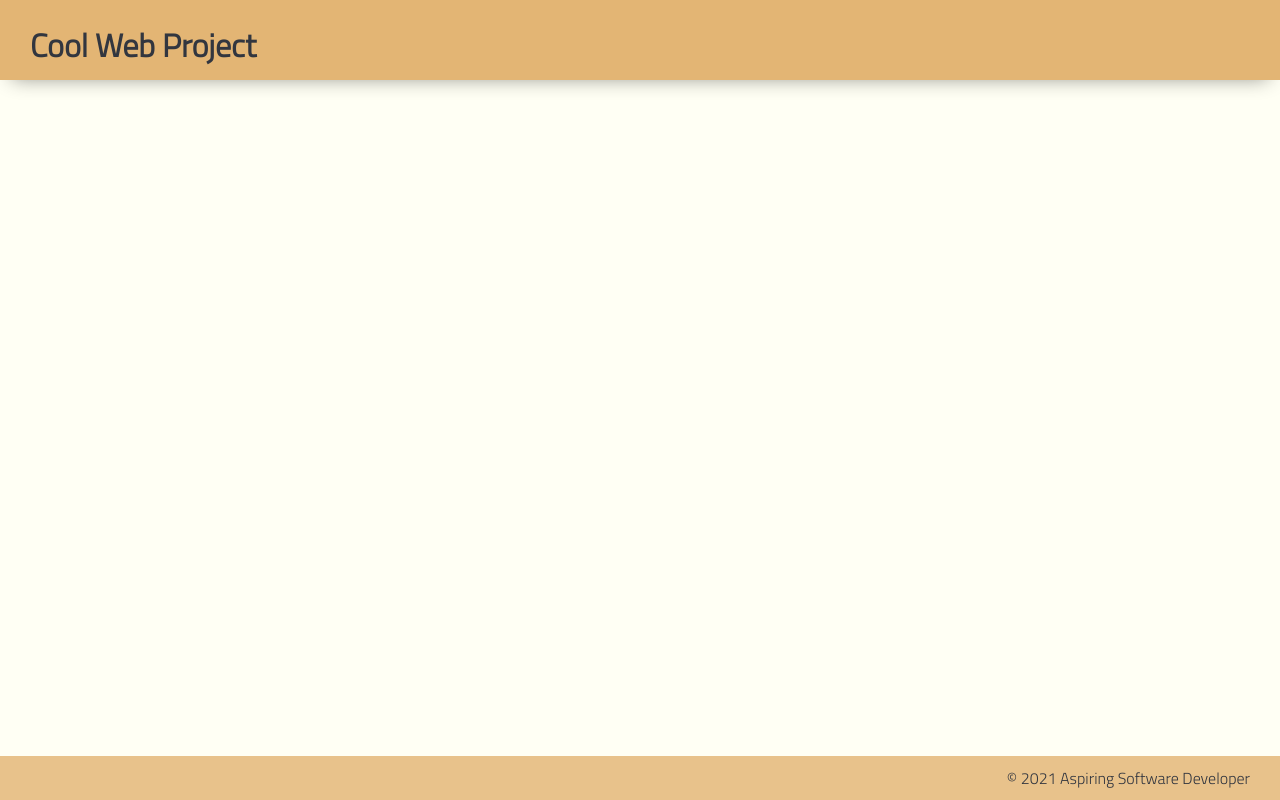
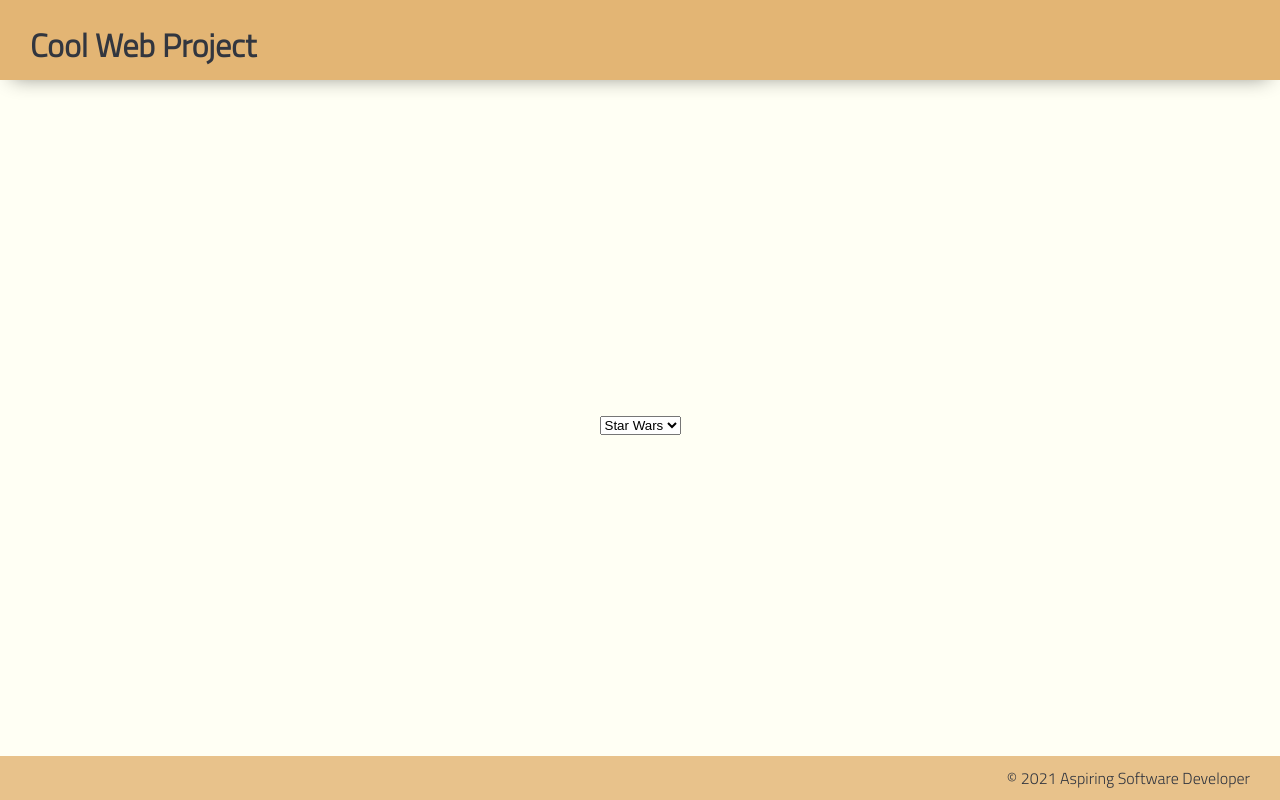
Before and after one commit to m-ghiringhelli/fetch-api-day-3, a plain HTML site: page index.html in a window 1280 px wide. Drawn offline with Linux system fonts and the light colour scheme; no server answers.

Commit message:
added selector between APIs

```diff
--- a/index.html
+++ b/index.html
@@ -27,6 +27,11 @@
         </template>
 
         <main>
+            <select name="api" id="api">
+                <option value="star-wars">Star Wars</option>
+                <option value="pokemon">Pokemon</option>
+            </select>
+
             <ul id="list"></ul>
         </main>
 
```
